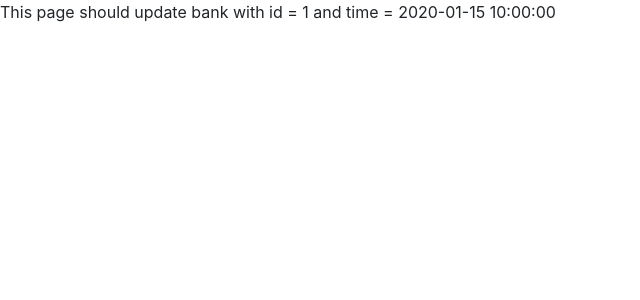
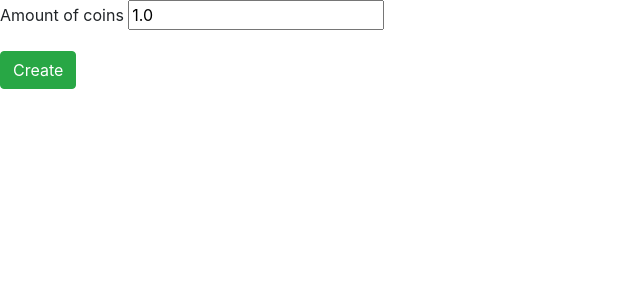
Before and after one commit to vovapasko/super-app-150, a Flask app: a page that uses templates/update_bank.html in a window 1280 px wide. Shown: the part 56-356 px from the top of the page, without its empty margins (0-640 px from the left). Run offline with Flask 2, Linux system fonts and the light colour scheme; tables that the repository leaves empty hold one stand-in row (values such as "Sample post"); some libraries are stand-ins or nearby versions.

Commit message:
Provided CRUD for Bank entity

```diff
--- a/db.py
+++ b/db.py
@@ -127,7 +127,7 @@ class Database():
 
     def fetchBank(self, player_id, sold_time):
         self.session = Session(bind=self.connection)
-        bank = self.session.query(Bank).filter(Bank.player_id == player_id).filter(Bank.sold_time == sold_time)
+        bank = self.session.query(Bank).filter(Bank.player_id == player_id).filter(Bank.sold_time == sold_time).first()
         return bank
 
     def deleteBank(self, player_id, sold_time):
--- a/main.py
+++ b/main.py
@@ -123,9 +123,19 @@ def banks():
     return render_template("bank.html", all_banks=all_banks)
 
 
-@app.route('/banks/<player_id>/<sold_time>')
+@app.route('/banks/<player_id>/<sold_time>', methods=["GET", "POST"])
 def update_bank(player_id, sold_time):
-    return render_template("update_bank.html", player_id=player_id, sold_time=sold_time)
+    bank_data = database.fetchBank(player_id, sold_time)
+    form = BankForm(
+        player_id=bank_data.player_id,
+        sold_time=bank_data.sold_time,
+        sold_coins=bank_data.sold_coins
+    )
+    if request.method == "POST":
+        sold_coins = form.sold_coins.data
+        database.updateBank(player_id, sold_time, sold_coins)
+        return redirect(url_for("banks"))
+    return render_template("update_bank.html", form=form)
 
 
 @app.route('/banks/delete_bank/<player_id>/<sold_time>')
--- a/templates/update_bank.html
+++ b/templates/update_bank.html
@@ -9,7 +9,19 @@
 {% extends 'index.html' %}
 {%block content %}
 {{ super() }}
-<p>This page should update bank with id = {{player_id}} and time = {{sold_time}}</p>
+
+<form method="post">
+    {{form.hidden_tag()}}
+
+    <div class="form-group">
+        {{form.sold_coins.label}}
+        {{form.sold_coins}}
+
+    </div>
+    {{form.Submit(class_="btn btn-success")}}
+</form>
+
+
 {%endblock%}
 
 </body>
```
